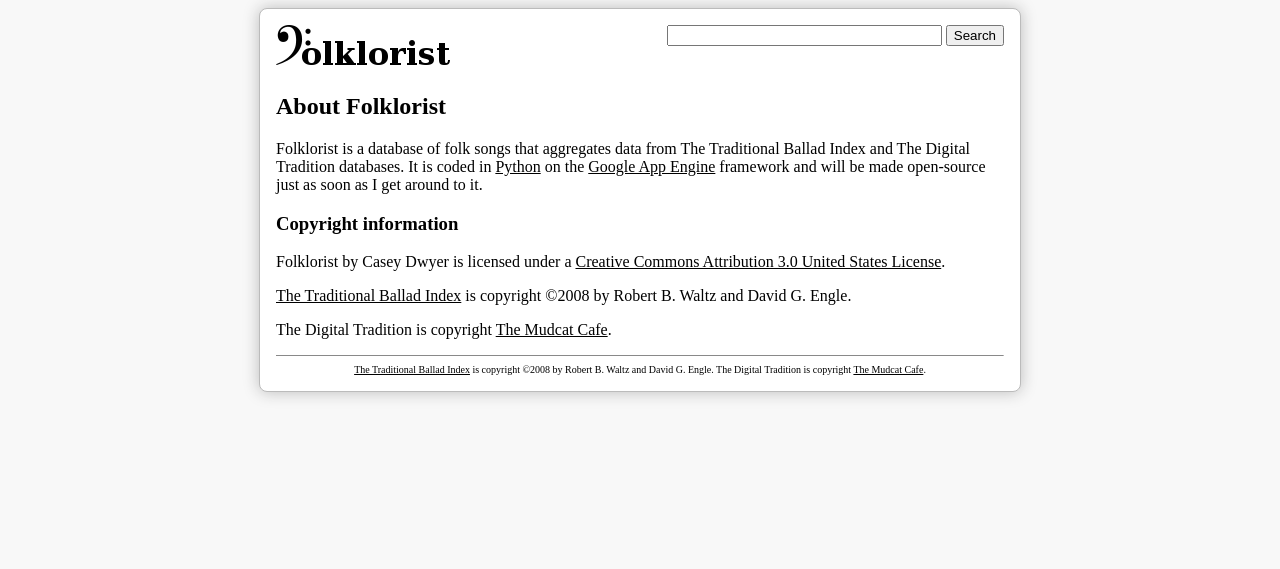
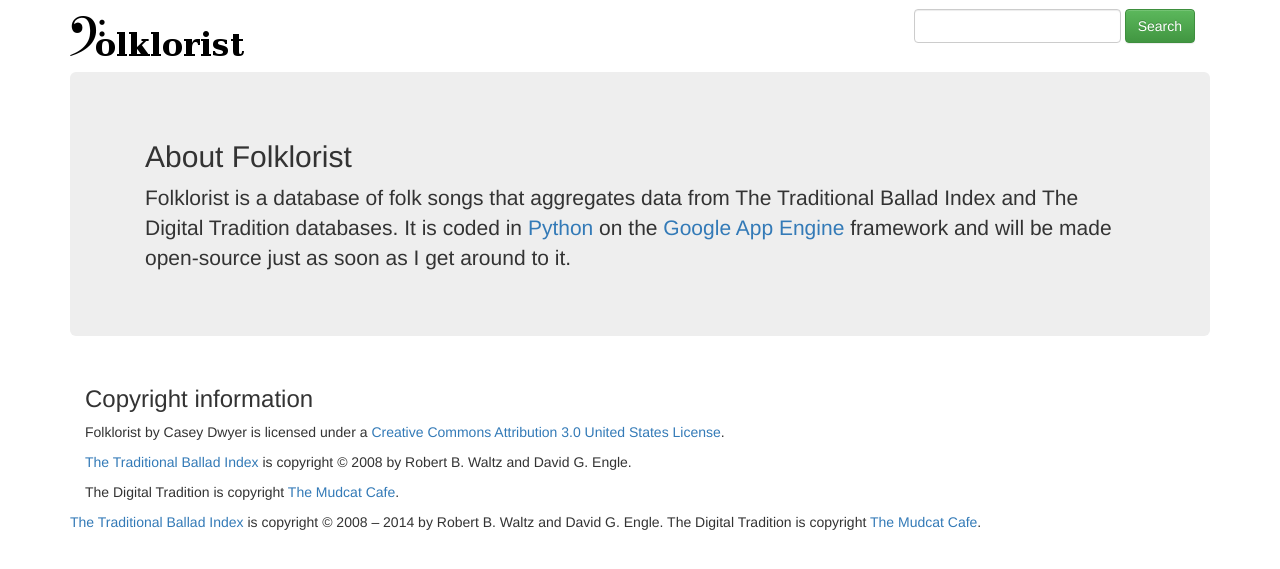
Before and after one commit to dwyer/folklorist, a Django app: template templates/home.html in a window 1280 px wide. Shown: the top 569 px of the page. Run offline with Django 3.2, Linux system fonts and the light colour scheme; the template is opened without the code that fills it, so the values that code supplies are empty; some libraries are stand-ins or nearby versions.

Commit message:
Rewrite HTML.

```diff
--- a/app.yaml
+++ b/app.yaml
@@ -1,5 +1,5 @@
 application: folkloristorg
-version: 206
+version: bs
 runtime: python27
 api_version: 1
 threadsafe: false
--- a/templates/base.html
+++ b/templates/base.html
@@ -2,153 +2,51 @@
 <html lang="en">
     <head>
         <meta charset="utf-8" />
+        <meta http-equiv="X-UA-Compatible" content="IE=edge">
+        <meta name="viewport" content="width=device-width, initial-scale=1">
         {% block meta %}{% endblock %}
         <title>{% if self.title %}{{ self.title }} - {% endif %}Folklorist</title>
-
-    <style type="text/css">
-      body {
-        background-color: #f8f8f8;
-        color: #000;
-      }
-
-      a {
-        color: inherit;
-      }
-
-      div.container {
-        -moz-box-shadow: 0px 0px 16px #bbb;
-        -moz-border-radius: 8px;
-        -webkit-box-shadow: 0px 0px 16px #bbb;
-        -webkit-border-radius: 8px;
-        background-color: #fff;
-        border: 1px solid #bbb;
-        margin: auto;
-        padding: 16px;
-        width: 728px;
-        height: 100%;
-      }
-
-      div.container div.header span.logo {
-        float: left;
-        font-size: xx-large;
-        text-shadow: 2px 2px 2px #bbb;
-        font-weight: bold;
-      }
-
-      div.container div.header span.logo a {
-        border-style: none;
-      }
-
-      div.container div.header span.search {
-        float: right;
-      }
-
-      div.container div.header span.search #search {
-        width: 20em;
-      }
-
-      div.container div.form #text {
-        font-family: inherit;
-        width: 100%;
-      }
-
-      div.container div.box {
-        -moz-border-radius: 4px;
-        -moz-box-shadow: 4px 4px 4px #eee;
-        -webkit-border-radius: 4px;
-        -webkit-box-shadow: 4px 4px 4px #eee;
-        background-color: #fff;
-        border: 1px solid #ccf;
-        border-radius: 4px;
-        margin: 8px auto;
-        padding: 8px;
-      }
-
-      div.container div.info {
-        background-color: #bfb;
-        border-color: #8b8;
-        text-align: center;
-      }
-
-      div.container div.warning {
-        background-color: #ffb;
-        border-color: #bb8;
-        text-align: center;
-      }
-
-      div.container div.error {
-        background-color: #fbb;
-        border-color: #b88;
-        text-align: center;
-      }
-
-      div.container div.box div.dim {
-        color: #888;
-        font-size: small;
-      }
-
-      div.container div.box span.reply {
-        cursor: pointer;
-      }
-
-      div.copyright {
-        font-size: x-small;
-        text-align: center;
-      }
-    </style>
-
-    {% block head %}
-    {% endblock %}
+        <!-- Latest compiled and minified CSS -->
+        <link rel="stylesheet" href="//maxcdn.bootstrapcdn.com/bootstrap/3.3.0/css/bootstrap.min.css">
+        <!-- Optional theme -->
+        <link rel="stylesheet" href="//maxcdn.bootstrapcdn.com/bootstrap/3.3.0/css/bootstrap-theme.min.css">
+        {% block head %}{% endblock %}
     </head>
     <body>
+        <nav class="navbar" role="navigation">
         <div class="container">
-      <!-- header -->
-      <div class="header">
-        <!-- logo -->
-        <span class="logo"><a href="/"><img src="/static/logo.png" alt="Folklorist" border="0" /></a></span>
-        <!-- search bar -->
-        <span class="search">
-          <form action="/search" method="get">
-            <input type="text" name="q" value="{{ self.query }}" id="search" />
-            <input type="submit" value="Search" />
+            <div class="navbar-header">
+                <!-- <button type="button" class="navbar-toggle collapsed" data-toggle="collapse" data-target="#navbar" aria-expanded="false" aria-controls="navbar"> -->
+                <!--     <span class="sr-only">Toggle navigation</span> -->
+                <!--     <span class="icon-bar"></span> -->
+                <!--     <span class="icon-bar"></span> -->
+                <!--     <span class="icon-bar"></span> -->
+                <!-- </button> -->
+                <a class="navbar-brand" href="/"><img src="/static/logo.png" alt="Folklorist" border="0" /></a>
+            </div>
+            <div id="navbar" class="navbar-collapse collapse">
+                <form action="/search" method="get" class="navbar-form navbar-right" role="form">
+                    <div class="form-group">
+                        <input type="text" name="q" value="{{ self.query }}" id="search" class="form-control" />
+                    </div>
+                    <button type="submit" class="btn btn-success">Search</button>
                 </form>
+            </div><!--/.navbar-collapse -->
+        </div>
+        </nav>
 
-          <!-- google custom search -->
-          <!--
-          <form action="http://www.google.com/cse" id="cse-search-box">
-            <div>
-              <input type="hidden" name="cx" value="partner-pub-7316784774567539:5577010324" />
-              <input type="hidden" name="ie" value="UTF-8" />
-              <input type="text" name="q" />
-              <input type="submit" name="sa" value="Search" />
-            </div>
-          </form>
-
-          <script type="text/javascript" src="http://www.google.com/coop/cse/brand?form=cse-search-box&amp;lang=en"></script>
-          -->
-
-        </span>
-      </div>
-
-      <div style="clear: both;"></div>
-
+        <div class="container">
             {% block body %}
             {% endblock %}
 
-      <hr size="1" style="border-color:#ddd;" />
-
             <!-- copyright -->
-      <div class="copyright">
-
-        <a href="http://www.csufresno.edu/folklore/BalladIndexTOC.html"
-        target="_blank">The Traditional Ballad Index</a> is copyright &copy;2008
-        by Robert B. Waltz and David G. Engle.
-
-        The Digital Tradition is copyright <a href="http://mudcat.org"
-        target="_blank">The Mudcat Cafe</a>.
+            <footer>
+            <a href="http://www.csufresno.edu/folklore/BalladIndexTOC.html" target="_blank"> The Traditional Ballad Index</a>
+            is copyright &copy; 2008 &ndash; 2014 by Robert B. Waltz and David G. Engle. The Digital Tradition is copyright
+            <a href="http://mudcat.org" target="_blank">The Mudcat Cafe</a>.
+            </footer>
+            <!-- analytics -->
         </div>
-
-    <!-- analytics -->
         <script type="text/javascript">
             var gaJsHost = (("https:" == document.location.protocol) ? "https://ssl." : "http://www.");
             document.write(unescape("%3Cscript src='" + gaJsHost + "google-analytics.com/ga.js' type='text/javascript'%3E%3C/script%3E"));
@@ -157,5 +55,7 @@
             var pageTracker = _gat._getTracker("UA-5928294-1");
             pageTracker._trackPageview();
         </script>
+        <!-- Latest compiled and minified JavaScript -->
+        <!-- <script src="https://maxcdn.bootstrapcdn.com/bootstrap/3.3.0/js/bootstrap.min.js"></script> -->
     </body>
 </html>
--- a/templates/home.html
+++ b/templates/home.html
@@ -6,34 +6,35 @@
 
 {% block body %}
 <div style="text-align:center">{{vols|safe}}</div>
-
+<div class="jumbotron">
+    <div class="container">
         <h2>About Folklorist</h2>
         <p>
         Folklorist is a database of folk songs that aggregates data from
         The Traditional Ballad Index and The Digital Tradition databases.
-    It is coded in
-        <a href="http://python.org/" target="_blank">Python</a>
-    on the
-        <a href="http://code.google.com/appengine/"
-            target="_blank">Google App Engine</a>
-    framework and will be made open-source just as soon as I get around
-    to it.
+        It is coded in <a href="http://python.org/" target="_blank">Python</a>
+        on the <a href="http://code.google.com/appengine/" target="_blank">Google App Engine</a>
+        framework and will be made open-source just as soon as I get around to
+        it.
         </p>
-
+    </div>
+</div>
+<div class="container">
     <h3>Copyright information</h3>
-
     <p>
-    <span xmlns:dc="http://purl.org/dc/elements/1.1/" property="dc:title">Folklorist</span> by <span xmlns:cc="http://creativecommons.org/ns#" property="cc:attributionName">Casey Dwyer</span> is licensed under a <a rel="license" href="http://creativecommons.org/licenses/by/3.0/us/">Creative Commons Attribution 3.0 United States License</a>.
+    <span xmlns:dc="http://purl.org/dc/elements/1.1/" property="dc:title">Folklorist</span>
+    by
+    <span xmlns:cc="http://creativecommons.org/ns#" property="cc:attributionName">Casey Dwyer</span>
+    is licensed under a
+    <a rel="license" href="http://creativecommons.org/licenses/by/3.0/us/">Creative Commons Attribution 3.0 United States License</a>.
     </p>
-
     <p>
-    <a href="http://www.csufresno.edu/folklore/BalladIndexTOC.html"
-        target="_blank">The Traditional Ballad Index</a>
-    is copyright &copy;2008 by Robert B. Waltz and David G. Engle.
+    <a href="http://www.csufresno.edu/folklore/BalladIndexTOC.html" target="_blank">The Traditional Ballad Index</a>
+    is copyright &copy; 2008 by Robert B. Waltz and David G. Engle.
     </p>
-
     <p>
     The Digital Tradition is copyright
     <a href="http://mudcat.org" target="_blank">The Mudcat Cafe</a>.
     </p>
+</div>
 {% endblock %}
```
Lines whose indentation alone changed are shown as unchanged.
